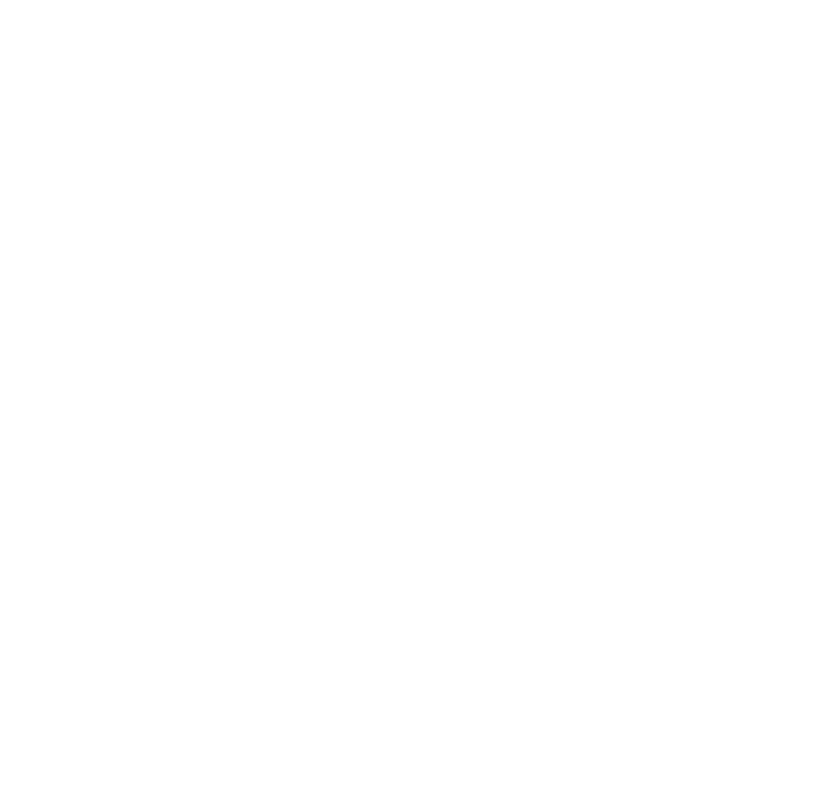
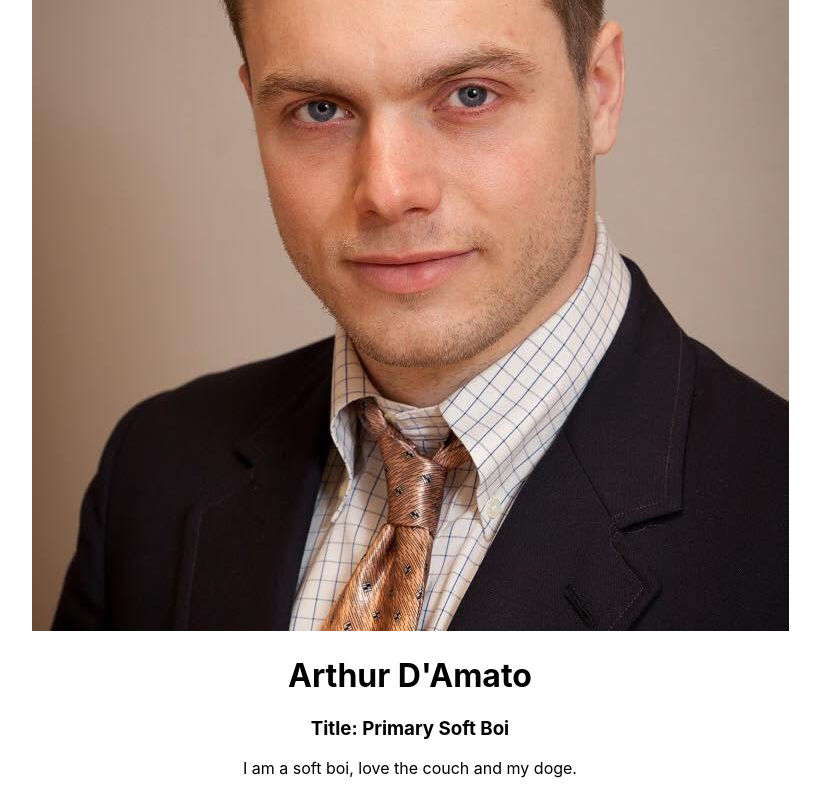
Before and after one commit to damatoaj/about_us_2_again, a React (Create React App) app: page / in a window 1280 px wide. Shown: the part 196-996 px from the top of the page, without its empty margins (230-1050 px from the left). Before the commit the page ends 800 px from the top, so only its background shows below. Built offline with nearby package versions, Linux system fonts and the light colour scheme.

Commit message:
made arthur's about me

```diff
--- a/src/Arthur.js
+++ b/src/Arthur.js
@@ -2,7 +2,12 @@
 
 const Arthur = () => {
     return(
-        <h1></h1>
+        <div>
+            <img src='/headshot.jpg' />
+            <h1>Arthur D'Amato</h1>
+            <h3>Title: Primary Soft Boi</h3>
+            <p>I am a soft boi, love the couch and my doge.</p>
+        </div>
     )
 }
 
```
Also changed, not shown: public/headshot.jpg (added).
